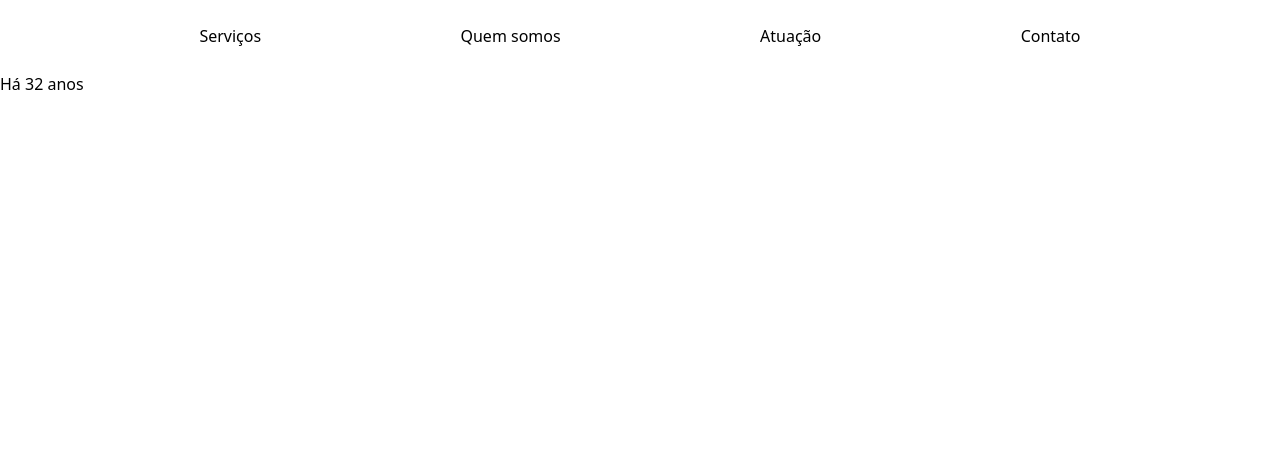
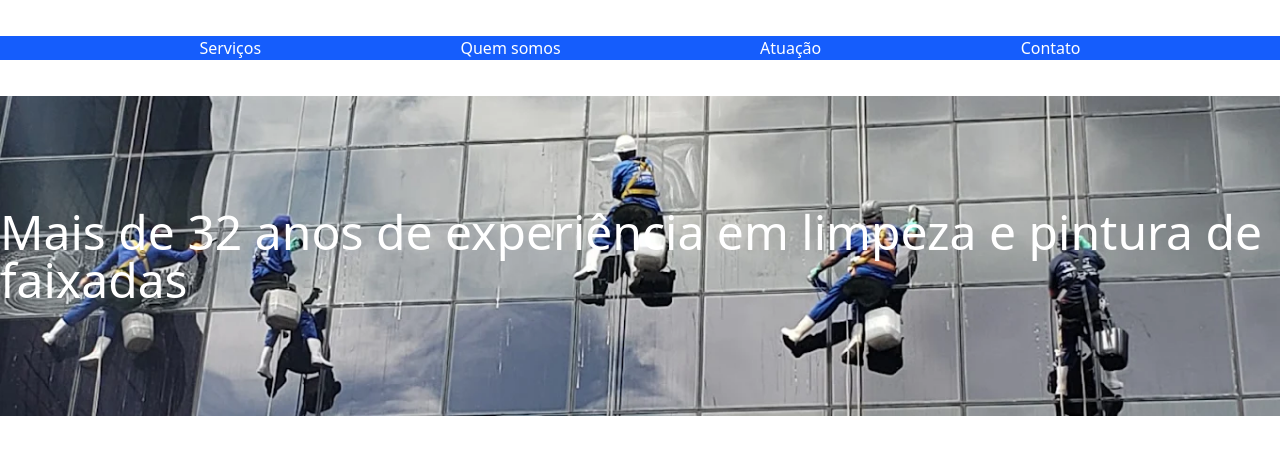
Before and after one commit to Jhonneg/testnextTu, a Next.js app: page / in a window 1280 px wide. Shown: the top 454 px of the page. Built offline with nearby package versions, Linux system fonts and the light colour scheme.

Commit message:
extra content

```diff
--- /dev/null
+++ b/app/atuacao/page.tsx
@@ -0,0 +1,7 @@
+import React from 'react'
+
+export default function page() {
+  return (
+    <div>page</div>
+  )
+}
--- a/app/page.tsx
+++ b/app/page.tsx
@@ -1,20 +1,19 @@
-import Image from "next/image";
+import Header from "@/components/Header";
+import Link from "next/link";
 
 export default function Home() {
   return (
     <>
-      <header>
-        <nav className="">
-          <ul className="flex flex-row items-center justify-evenly my-6">
-            <li>Serviços</li>
-            <li>Quem somos</li>
-            <li>Atuação</li>
-            <li>Contato</li>
-          </ul>
-        </nav>
-      </header>
+      <Header />
+
       <main>
-        <p>Há 32 anos </p>
+        <section className="w-full h-80 bg-cover bg-center bg-no-repeat bg-[url('/example.webp')]">
+          <div className="flex items-center justify-center h-full text-white">
+            <p className="text-2xl md:text-5xl">
+              Mais de 32 anos de experiência em limpeza e pintura de faixadas
+            </p>
+          </div>
+        </section>
       </main>
       <footer></footer>
     </>
--- /dev/null
+++ b/components/Header.tsx
@@ -0,0 +1,25 @@
+import Link from "next/link";
+
+export default function Header() {
+  return (
+    <header>
+      <nav className="my-9 bg-blue-600 text-white">
+        {/* <Image  alt="Logo"/> */}
+        <ul className="flex flex-row items-center justify-evenly">
+          <Link href="servicos">
+            <li>Serviços</li>
+          </Link>
+          <Link href="quem-somos">
+            <li>Quem somos</li>
+          </Link>
+          <Link href="atuacao">
+            <li>Atuação</li>
+          </Link>
+          <Link href="contato">
+            <li>Contato</li>
+          </Link>
+        </ul>
+      </nav>
+    </header>
+  );
+}
```
Also changed, not shown: app/contato/page.tsx (added), app/quem-somos/page.tsx (added), app/servicos/page.tsx (added), public/example.webp (renamed from public/20200125_092341.webp).
